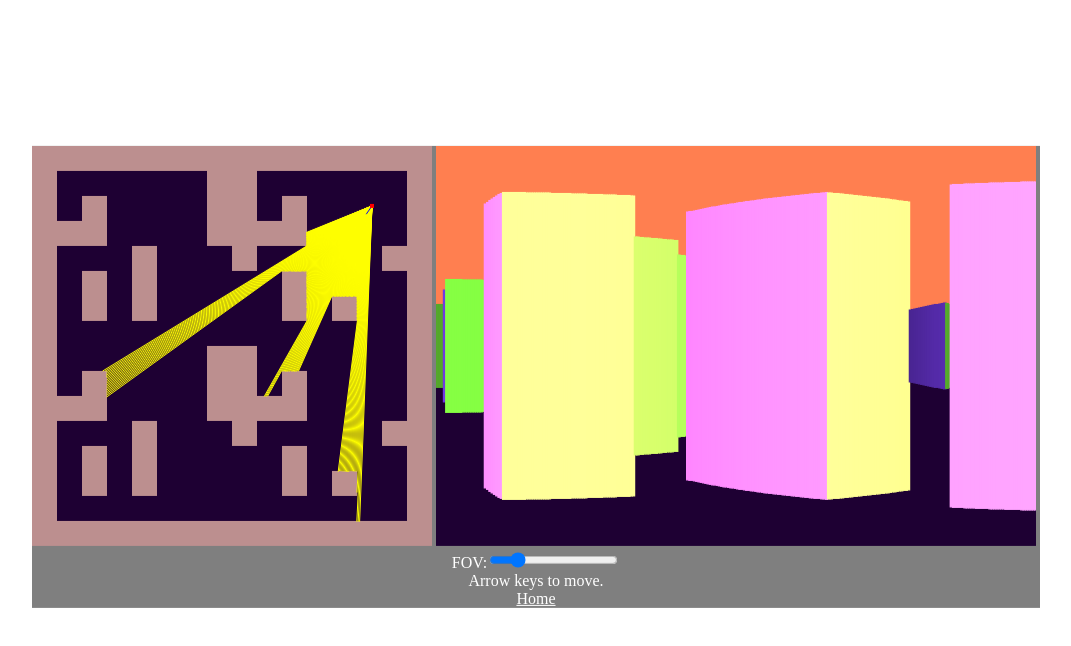
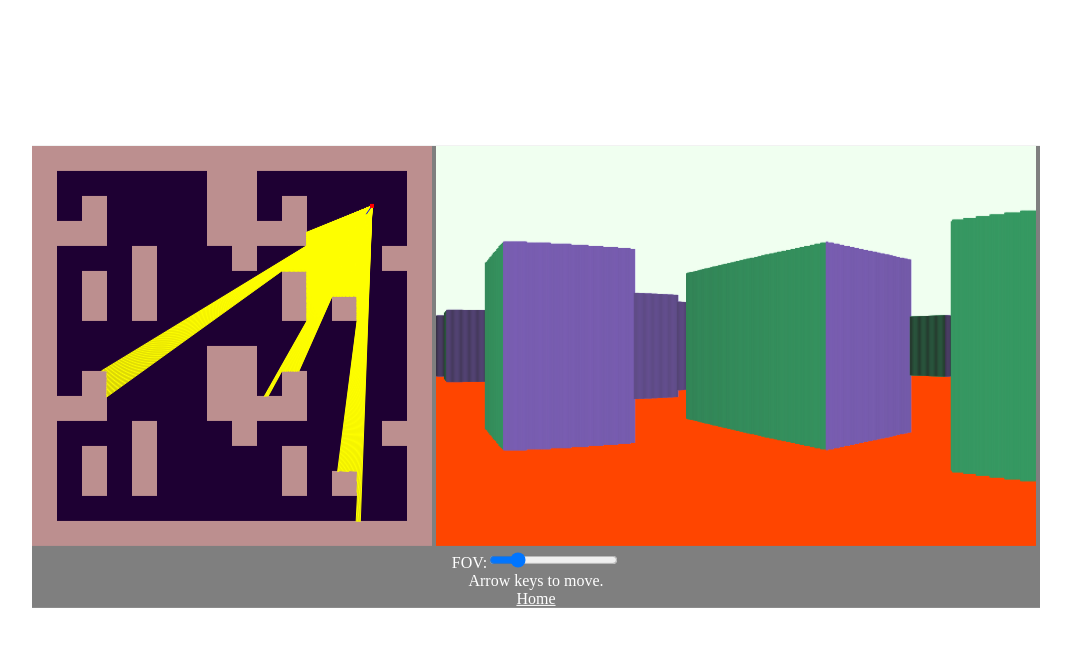
Before and after one commit to yoga4dogs/raycaster, a plain HTML site: page index.html in a window 1280 px wide. Shown: the whole page, without its empty margins (104-1175 px from the left). Drawn offline with Linux system fonts and the light colour scheme; animation ran at ten frames a second.

Commit message:
lessened fisheye effect

```diff
--- a/index.html
+++ b/index.html
@@ -116,7 +116,7 @@
                 speed: 4,
                 size: 4,
                 fov: 66,
-                fov_density: 4,
+                fov_density: 8,
                 ray_view: [],
                 draw: function() {
                     draw.square(overhead, player.x-player.size/2, player.y-player.size/2, "red", player.size);
@@ -135,6 +135,7 @@
                 // this is such a fucking mess i hate it
                 ray_test: function() {
                     ray_view = [];
+                    let last_color = [];
                     for(d = 0 ; d < player.fov*player.fov_density; d++) {
                         for(i = 1; i < width.screen*2; i++) {
                             const ray_dir = rotate(player.x, player.y, player.x+i, player.y, player.dir+d/player.fov_density-player.fov/2);
@@ -147,17 +148,21 @@
                                 const hit_spot_step_back = check_pos(ray_dir_step_back[0], ray_dir_step_back[1]);
                                 if (hit_spot_step_back.tile_val == 0) {
                                     if(hit_spot_step_back.x == hit_spot.x) {
-                                        wall_color1 = 1;
-                                        wall_color2 = 2;
-                                        wall_color3 = 0.5;
+                                        wall_color = "rgb(147,112,219)";
+                                        last_color = wall_color;
+                                    } else if(hit_spot_step_back.y == hit_spot.y) {
+                                        wall_color = "rgb(60,179,113)";
+                                        last_color = wall_color;
                                     } else {
-                                        wall_color1 = 1;
-                                        wall_color2 = 0.5;
-                                        wall_color3 = 2;
+                                        wall_color = last_color;
                                     }
                                 }
                                 draw.line(overhead, player.x, player.y, ray_dir[0], ray_dir[1], "yellow", 1);
-                                ray_view.push([vector_distance(player.x, player.y, ray_dir[0], ray_dir[1]), wall_color1, wall_color2, wall_color3]);
+                                ray_view.push({
+                                    d: vector_distance(player.x, player.y, ray_dir[0], ray_dir[1]),
+                                    a: player.dir+d/player.fov_density-player.fov/2,
+                                    c: wall_color
+                                });
                                 break;
                             }
                         }
@@ -169,9 +174,10 @@
             function wall_view(view) {
                 const slice_size = width.screen / view.length;
                 for (i=0; i<view.length; i++) {
-                    const distance_inverse = (height.screen-view[i][0]);
+                    const distance_mod = (height.screen*64/view[i].d)*.75;
                     // sucks ass, need to do some math to fix fisheye
-                    draw.rect(pov, 0+i*slice_size, height.screen/2 - distance_inverse/2, "rgb(" + view[i][1]*distance_inverse + ", " + view[i][2]*distance_inverse + ", " + view[i][3]*distance_inverse + ")", slice_size+1, distance_inverse);
+                    draw.rect(pov, 0+i*slice_size, height.screen/2 - distance_mod/2, view[i].c, slice_size+1, distance_mod);
+                    draw.rect(pov, 0+i*slice_size, height.screen/2 - distance_mod/2, "rgba(32,32,32, " + view[i].d/height.screen +")", slice_size*2, distance_mod);
                 }
             }
 
@@ -206,9 +212,9 @@
                 },
                 pov: function() {
                     pov.clearRect(0, 0, width.screen, height.screen);
-                    pov.fillStyle = "#1e0033";
+                    pov.fillStyle = "#FF4500";
                     pov.fillRect(0, height.screen/2, width.screen, height.screen);
-                    pov.fillStyle = "coral";
+                    pov.fillStyle = "#F0FFF0";
                     pov.fillRect(0, 0, width.screen, height.screen/2);
                 }
             }
```
